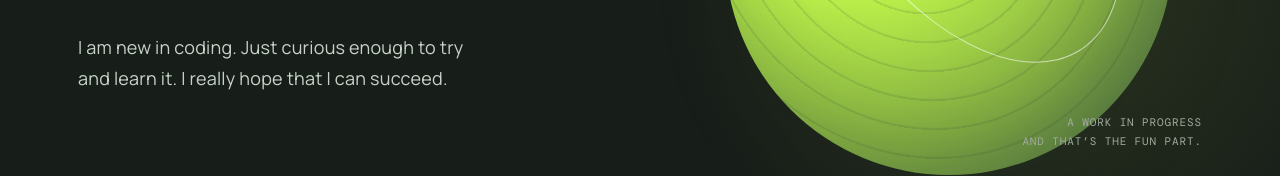
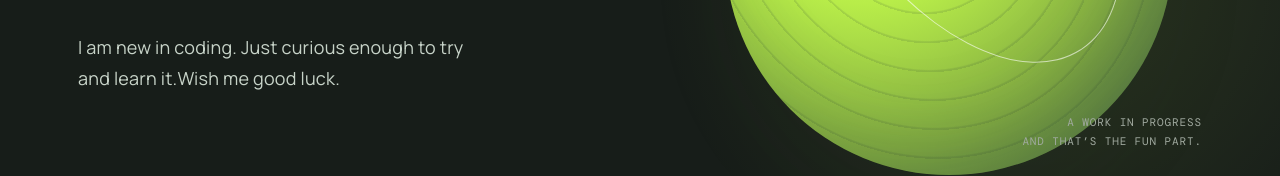
Before and after one commit to Raunak2011/raunak2011.github.io, a plain HTML site: page index.html in a window 1280 px wide. Shown: the part 438-614 px from the top of the page. Drawn offline with nearby package versions, Linux system fonts and the light colour scheme.

Commit message:
Added a line

```diff
--- a/index.html
+++ b/index.html
@@ -28,8 +28,7 @@
             <div class="hero-copy">
                 <!-- <div class="eyebrow mono"><span class="dot"></span> Independent creative · India</div> -->
                 <h1><span> I’m</span><span class="outline">Raunak.</span></h1>
-                <p class="intro">I am new in coding. Just curious enough to try and learn it. I really hope that I can
-                    succeed.</p>
+                <p class="intro">I am new in coding. Just curious enough to try and learn it.Wish me good luck.</p>
 
             </div>
             <div class="hero-art" aria-label="Abstract green planet illustration" role="img">
```
